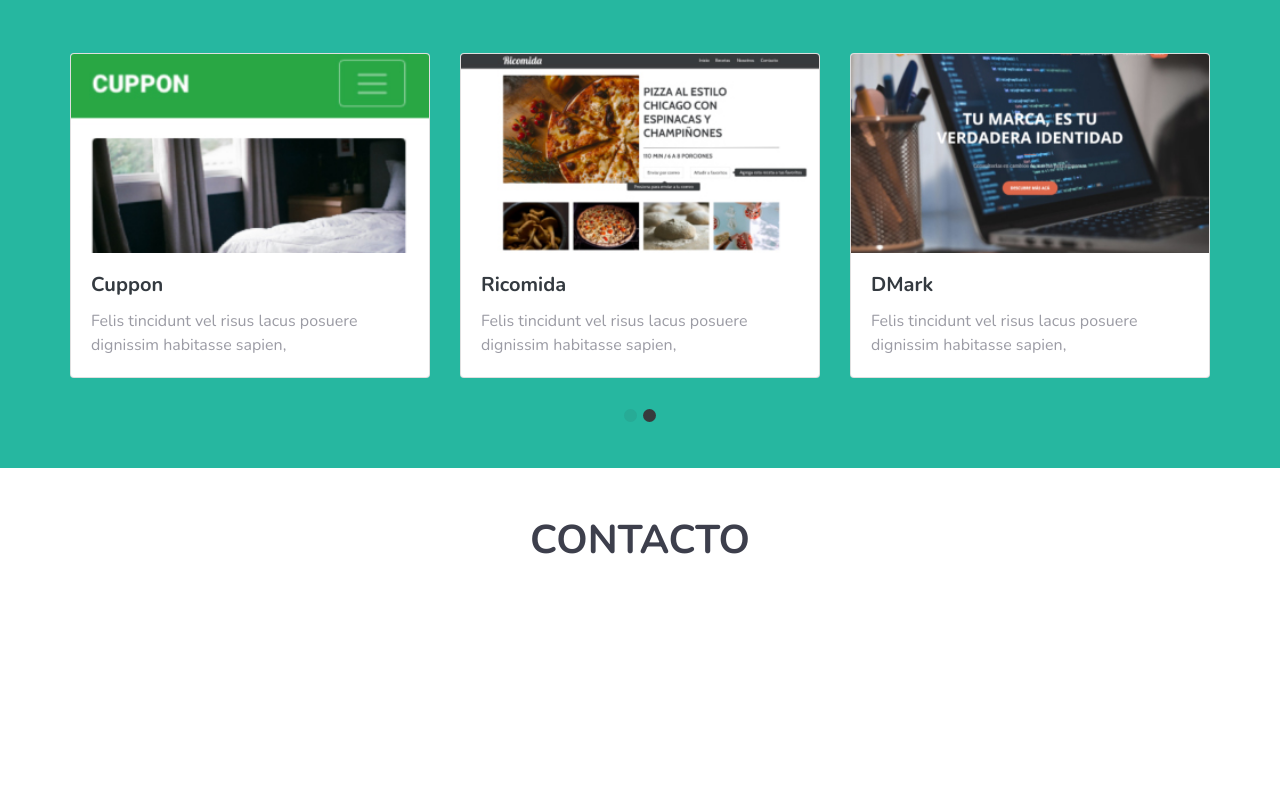
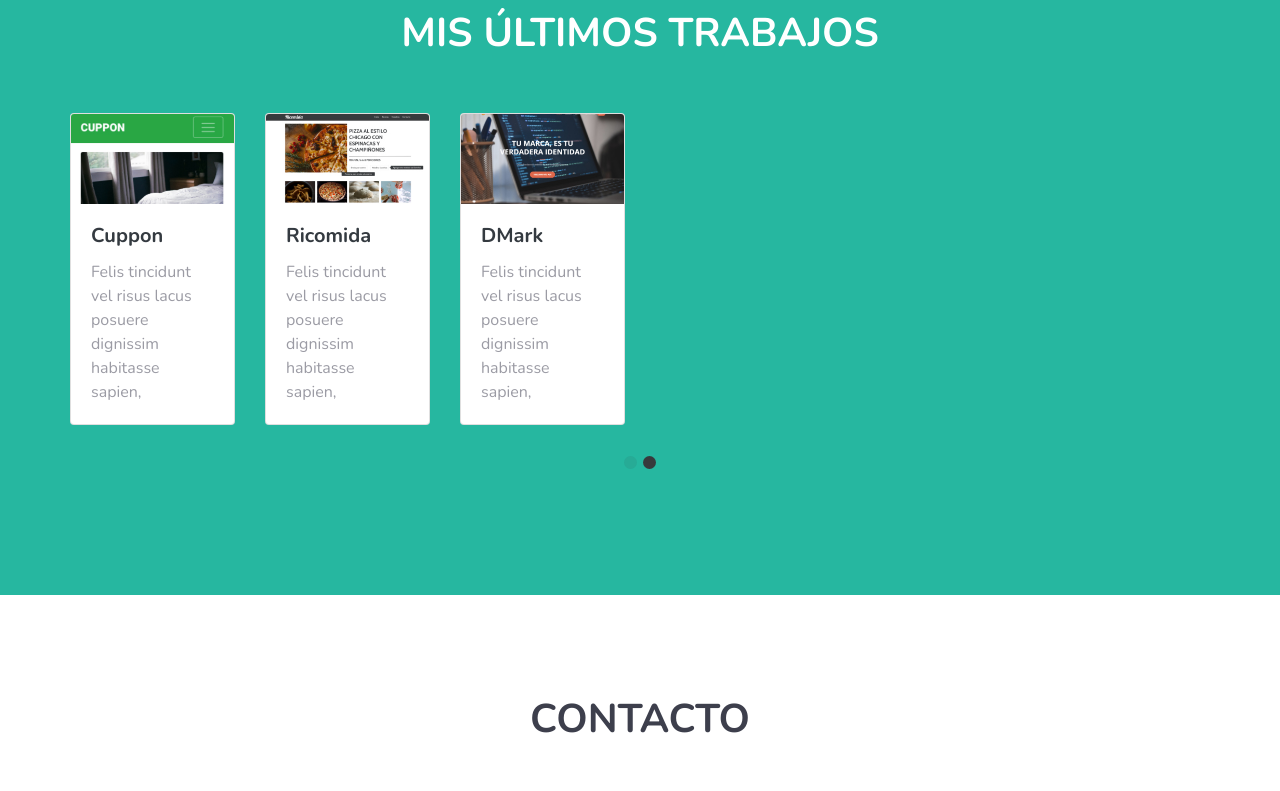
Before and after one commit to felipe-rodriguez-henriquez/Prueba, a plain HTML site: page index.html in a window 1280 px wide. Shown: the part 2029-2820 px from the top of the page. Drawn offline with nearby package versions, Linux system fonts and the light colour scheme; a script that the page names is missing.

Commit message:
agregue css y media queries

```diff
--- a/assets/css/style.css
+++ b/assets/css/style.css
@@ -30,6 +30,14 @@ h1 {
   background-position-x: 900px;
 }
 
+@media  (max-width:768px){
+  .inicio__hero{
+    padding-top: 190px;
+    padding-bottom: 0px;
+  }
+
+}
+
 .sobre-mi__fondo {
   padding-top: 100px;
 }
@@ -46,8 +54,12 @@ h1 {
 
 .trabajos--fondo {
   background-color: #26B7A0;
-  padding-top: 40px;
-  padding-bottom: 90px;
+  padding-top: 100px;
+  padding-bottom: 170px;
+}
+
+.contacto--fondo {
+  padding-top: 100px;
 }
 
 .carousel-indicators li {
--- a/index.html
+++ b/index.html
@@ -78,7 +78,7 @@
         </header>
 
         <section id="sobre-mi">
-            <div class="container sobre-mi__fondo">
+            <div class="container sobre-mi__fondo d-none d-md-block">
                 <div class="row align-items-end">
                     <div class="col-md-12 pb-5">
 
@@ -135,7 +135,7 @@
                     </div>
 
 
-                    <div class="row carrusel d-none d-md-block pt-5">
+                    <div class="row carrusel pt-5">
                         <div class="col-md-12">
                             <div id="carouselExampleIndicators" class="carousel slide" data-ride="carousel">
 
@@ -149,7 +149,7 @@
                                     <div class="carousel-item active">
                                         <div class="row">
 
-                                            <div class="col-md-4">
+                                            <div class="col-md-4 col-lg-2">
                                                 <div class="card">
                                                     <img src="./assets/img/meetcoffee.jpg" class="card-img-top"
                                                         alt="...">
@@ -162,7 +162,7 @@
                                                 </div>
                                             </div>
 
-                                            <div class="col-md-4">
+                                            <div class="col-md-4 col-lg-2">
                                                 <div class="card">
                                                     <img src="./assets/img/iguanas.jpg" class="card-img-top" alt="...">
                                                     <div class="card-body">
@@ -174,7 +174,7 @@
                                                 </div>
                                             </div>
 
-                                            <div class="col-md-4">
+                                            <div class="col-md-4 col-lg-2">
                                                 <div class="card">
                                                     <img src="./assets/img/suricata.jpg" class="card-img-top" alt="...">
                                                     <div class="card-body">
@@ -193,7 +193,7 @@
                                     <div class="carousel-item">
                                         <div class="row">
 
-                                            <div class="col-md-4">
+                                            <div class="col-md-4 col-lg-2">
                                                 <div class="card">
                                                     <img src="./assets/img/cuppon.jpg" class="card-img-top" alt="...">
                                                     <div class="card-body">
@@ -204,7 +204,7 @@
                                                 </div>
                                             </div>
 
-                                            <div class="col-md-4">
+                                            <div class="col-md-4 col-lg-2">
                                                 <div class="card">
                                                     <img src="./assets/img/ricomida.jpg" class="card-img-top" alt="...">
                                                     <div class="card-body">
@@ -215,7 +215,7 @@
                                                 </div>
                                             </div>
 
-                                            <div class="col-md-4">
+                                            <div class="col-md-4 col-lg-2">
                                                 <div class="card">
                                                     <img src="./assets/img/dmark.jpg" class="card-img-top" alt="...">
                                                     <div class="card-body">
@@ -237,9 +237,9 @@
         </section>
 
         <section id="contacto">
-            <div class="container-fluid">
+            <div class="container-fluid contacto--fondo">
                 <div class="row">
-                    <div class="col-md-12 text-center pt-5">
+                    <div class="col-md-12 text-center">
                         <h1 class="font-weight-bold">CONTACTO</h1>
                     </div>
                     <div class="typeform-widget" data-url="https://form.typeform.com/to/ZW6PyfU6"
```
